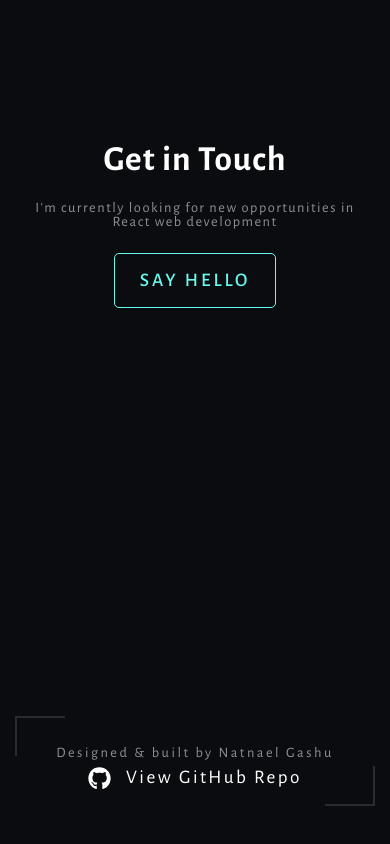
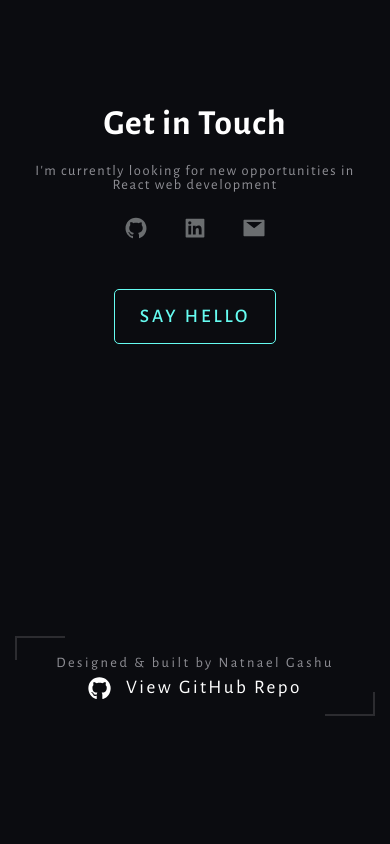
Before and after one commit to NatiG100/portfolio, a React (Create React App) app: page / in a window 390 px wide. Shown: the part 5665-6509 px from the top of the page. After the commit the page ends 6411 px from the top, so only its background shows below. Built offline with nearby package versions, Linux system fonts and the light colour scheme.

Commit message:
add links for mobile size

```diff
--- a/src/App.js
+++ b/src/App.js
@@ -11,6 +11,7 @@ import Footer from "./sections/Footer";
 import Navigation from './components/Navigation';
 
 import {data} from './assets/data/data';
+import Links from "./sections/Links";
 
 function App() {
   const [displayNav, setDisplayNav] = useState(true);
--- a/src/sections/ContactSection/index.jsx
+++ b/src/sections/ContactSection/index.jsx
@@ -1,5 +1,6 @@
 import React from 'react';
 import Button from '../../components/uiElements/Button';
+import Links from '../Links';
 import SectionTitle from './../../components/SectionTitle';
 
 import {
@@ -9,7 +10,7 @@ import {
     StyledP
 } from './ContactSectionElements';
 
-const ContactSection = ({paragraph="", header="", email=""}) => {
+const ContactSection = ({paragraph="", header="", email="", github="#", linkedin="#"}) => {
   const handleSayHello = ()=>{
     window.open("mailto:"+email,"_self");
   }
@@ -19,6 +20,11 @@ const ContactSection = ({paragraph="", header="", email=""}) => {
         <StyledContactSectionWrapper>
             <StyledH1>{header}</StyledH1>
             <StyledP>{paragraph}</StyledP>
+            <Links
+              mail={email}
+              github={github}
+              linkedIn={linkedin}
+            />
             <Button size="lg" onClick={handleSayHello}>Say Hello</Button>
         </StyledContactSectionWrapper>
     </StyledContactSection>
--- a/src/sections/Footer/FooterElements.js
+++ b/src/sections/Footer/FooterElements.js
@@ -7,27 +7,27 @@ export const StyledFooter = styled.div`
     display: flex;
     align-items: center;
     justify-content: center;
-    margin: 80px;
     margin-left:auto;
     margin-right: auto;
     padding-left: 15px;
     padding-right: 15px;
+    padding-bottom:30px ;
 `;
 
 export const StyledFooterWrapper = styled.div`
     width: 100%;
     max-width: 400px;
     position: relative;
-    height: 50px;
     margin-left: auto;
     margin-right: auto;
+    height: 80px;
 `;
 
 export const StyledTopLeft = styled.div`
     position: absolute;
     top: 0px;
     left: 0px;
-    height: 40px;
+    height: 30%;
     width: 14%;
     border-top: 2px solid #fff2;
     border-left: 2px solid #fff2;
@@ -35,9 +35,9 @@ export const StyledTopLeft = styled.div`
 
 export const StyledBottomRight = styled.div`
     position: absolute;
-    top: 100%;
+    bottom: 0;
     right: 0px;
-    height: 40px;
+    height:30% ;
     width: 14%;
     border-bottom: 2px solid #fff2;
     border-right: 2px solid #fff2;
@@ -56,8 +56,8 @@ export const StyledFooterTextContainer = styled.div`
     gap: 7px;
     justify-content: space-between;
     align-items: center;
-    margin-top: 30px;
-    margin-bottom: 30px;
+    padding-top: 20px;
+    padding-bottom: 20px;
 `;
 
 export const StyledP = styled.p`
--- /dev/null
+++ b/src/sections/Links/LinksElements.js
@@ -0,0 +1,30 @@
+import styled from 'styled-components';
+import theme from '../../theme';
+
+export const StyledLinks = styled.div`
+    width: 100%;
+    padding-bottom: 20px;
+    display: none;
+    @media ${theme.breakPoints.device.tablet}{
+        display:block ;
+    }
+`;
+
+export const StyledLinksWrapper = styled.div`
+    margin-left: auto;
+    margin-right: auto;
+    display:flex ;
+    align-items:center ;
+    justify-content:center ;
+    gap: 35px;
+`;
+
+export const StyledLink = styled.a`
+    text-decoration: none;
+    font-size:${theme.font.xl} ;
+    color: ${theme.colors.textDarker};
+    transition: all 200ms ease-in-out;
+    :hover{
+        color: ${theme.colors.primary};
+    }
+`;
--- /dev/null
+++ b/src/sections/Links/index.jsx
@@ -0,0 +1,27 @@
+import React from 'react';
+import {AiFillGithub, AiFillLinkedin, AiFillMail} from 'react-icons/ai'
+import {
+     StyledLink,
+     StyledLinks,
+     StyledLinksWrapper
+} from './LinksElements';
+
+const Links = ({mail="#",linkedIn="#", github="#"}) => {
+  return (
+      <StyledLinks>
+          <StyledLinksWrapper>
+              <StyledLink href={github} target="_blank">
+                <AiFillGithub/>
+              </StyledLink>
+              <StyledLink href={linkedIn} target="_blank">
+                <AiFillLinkedin/>
+              </StyledLink>
+              <StyledLink href={mail} target="_blank">
+                <AiFillMail/>
+              </StyledLink>
+          </StyledLinksWrapper>
+      </StyledLinks>
+  )
+}
+
+export default Links;
```
